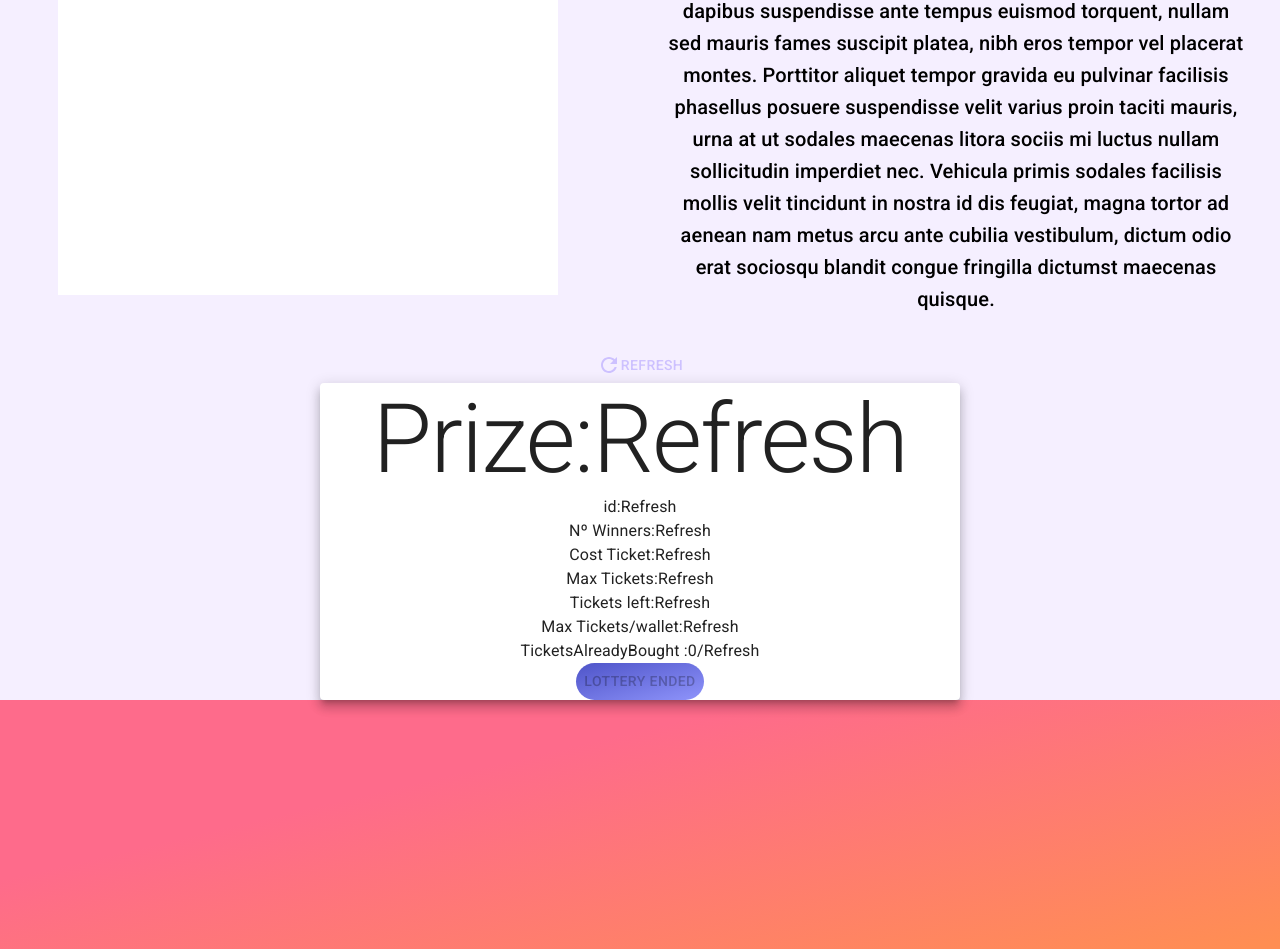
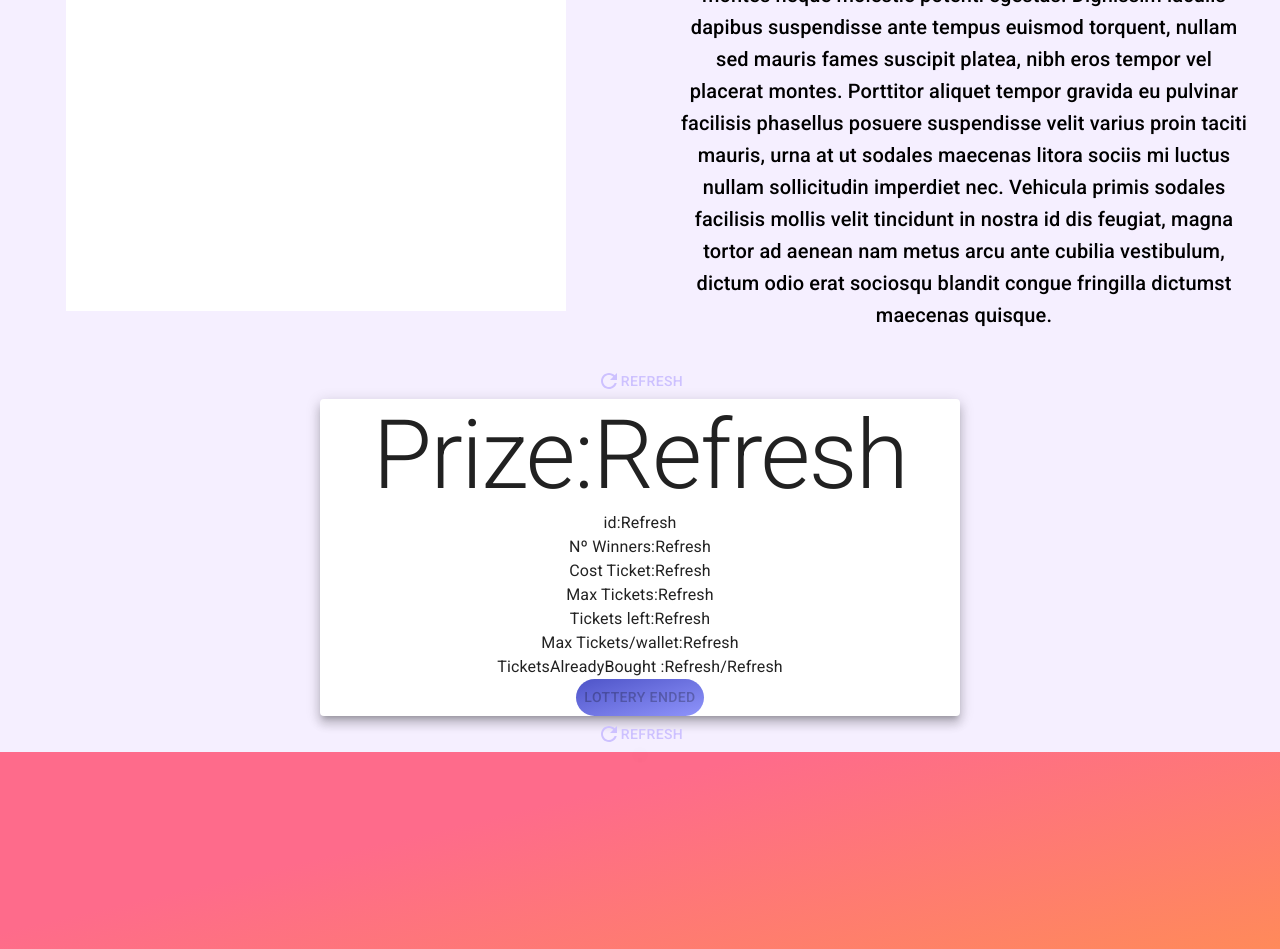
Before and after one commit to rexode/prueba-frontend, a React (Create React App) app in the folder web/: page / in a window 1280 px wide. Shown: the part 1026-1975 px from the top of the page. Built offline with nearby package versions, Linux system fonts and the light colour scheme.

Commit message:
inicio results

```diff
--- a/web/src/components/History.jsx
+++ b/web/src/components/History.jsx
@@ -4,26 +4,33 @@ import {Celebration} from "@mui/icons-material";
 import { Typography,Card, Grid, CardMedia } from "@mui/material";
 import logo from "../assets/logo.jpg"
 export default function History() {
-    return(
-            <Grid container spacing={2} columns={16} sx={{marginTop:5 }}>
-            <Grid xs={8}>
-            <CardMedia >
+    return (
+      <Grid container spacing={2} columns={16} sx={{ marginTop: 5 }}>
+        <Grid item xs={8}>
+          <CardMedia>
             <img src={logo} alt="Logo" />
           </CardMedia>
         </Grid>
-            <Grid xs={8}>
-            <Box sx={{margin:4}}>
-                <Typography variant="h2">
-                    Who are we?
-                </Typography>
+        <Grid item xs={8}>
+          <Box sx={{ margin: 4 }}>
+            <Typography variant="h2">Who are we?</Typography>
             <Typography variant="h6">
-                pepe ipsum dolor sit amet consectetur adipiscing, elit himenaeos praesent senectus natoque litora condimentum, montes neque molestie potenti egestas. Dignissim iaculis dapibus suspendisse ante tempus euismod torquent, nullam sed mauris fames suscipit platea, nibh eros tempor vel placerat montes. Porttitor aliquet tempor gravida eu pulvinar facilisis phasellus posuere suspendisse velit varius proin taciti mauris, urna at ut sodales maecenas litora sociis mi luctus nullam sollicitudin imperdiet nec. Vehicula primis sodales facilisis mollis velit tincidunt in nostra id dis feugiat, magna tortor ad aenean nam metus arcu ante cubilia vestibulum, dictum odio erat sociosqu blandit congue fringilla dictumst maecenas quisque.
-
+              pepe ipsum dolor sit amet consectetur adipiscing, elit himenaeos
+              praesent senectus natoque litora condimentum, montes neque
+              molestie potenti egestas. Dignissim iaculis dapibus suspendisse
+              ante tempus euismod torquent, nullam sed mauris fames suscipit
+              platea, nibh eros tempor vel placerat montes. Porttitor aliquet
+              tempor gravida eu pulvinar facilisis phasellus posuere suspendisse
+              velit varius proin taciti mauris, urna at ut sodales maecenas
+              litora sociis mi luctus nullam sollicitudin imperdiet nec.
+              Vehicula primis sodales facilisis mollis velit tincidunt in nostra
+              id dis feugiat, magna tortor ad aenean nam metus arcu ante cubilia
+              vestibulum, dictum odio erat sociosqu blandit congue fringilla
+              dictumst maecenas quisque.
             </Typography>
           </Box>
         </Grid>
       </Grid>
-
-    )
+    );
 
 }
--- a/web/src/components/Lottery.jsx
+++ b/web/src/components/Lottery.jsx
@@ -33,7 +33,7 @@ export default function Lottery(props) {
   const [Success, setSuccess] = useState(false);
 
   const [NTickets, setNTickets] = useState(parseInt(0));
-  const [TotalTicketsUser, setTotalTicketsUser] = useState(parseInt(0));
+  const [TotalTicketsUser, setTotalTicketsUser] = useState("Refresh");
   let PercentageWinners = [
     [],
     [0.8],
--- a/web/src/components/Results.jsx
+++ b/web/src/components/Results.jsx
@@ -1,43 +1,94 @@
 import React from "react";
 import { useEffect, useState } from "react";
+import { Refresh, Add, Remove } from "@mui/icons-material";
 
 import { ethers } from "ethers";
 import abi from "../abi/abi.json";
+import {
+  Button,
+  Typography,
+  Card,
+  Grid,
+  Alert,
+  Snackbar,
+  ButtonGroup,
+} from "@mui/material";
+import { Box } from "@mui/system";
 
 export default function (props) {
   const { account, provider } = props;
-  const [IdGame, setIdGame] = useState("Refresh");
+  const [lastGameId, setLastGameId] = useState(parseInt(0));
   const [active, setActive] = useState(false);
-  let winners = [][20];
+  const [buttonState, setButtonState] = useState("loaded");
+
+  let Winners = Array.from(Array(1000), () => new Array());
   let Nwinners = [];
+  let Pool = [];
+
   const getInfoContract = async () => {
+    setButtonState("loading");
     const contract = new ethers.Contract(
-      "0x97a3e38711404202Fc432555aC8c33FFE78558d1",
+      "0x925463A53124b23B5162ad1C3dCffcBcd6BEE040",
       abi,
       provider
     );
+
     const temActive = await contract.active();
     console.log(temActive.toString());
     setActive(temActive);
 
     const temIdGame = await contract.idGame();
     console.log(temIdGame.toString());
-    setIdGame(parseInt(temIdGame));
 
-    let lastGameId = active ? temIdGame - 1 : temIdGame;
-    if (lastGameId > 1) {
-      for (var i = lastGameId; i > lastGameId-3 && i>0; i--) {
-        var temNwinners = await contract.Nwinners(i);
-        console.log(temIdGame.toString());
+    let temlastGameId = temActive ? temIdGame : temIdGame;
+    console.log(temlastGameId.toString());
+    setLastGameId(temlastGameId);
+
+    if (temlastGameId >= 1) {
+      for (var i = temlastGameId; i > temlastGameId - 3 && i > 0; i--) {
+        const temNwinners = await contract.Nwinners(i);
+        console.log(temNwinners.toString());
+        Nwinners.push(temNwinners);
+
+        const temPool = await contract.pool(i);
+        console.log(temPool.toString());
+        Pool.push(temPool);
+
         Nwinners[i] = temNwinners;
-        for (var j =0 ; i < temNwinners; i++) {
-          var temWinners = await contract.winners(i,j);
-          winners.push(temWinners);
+        for (var j = 0; j < temNwinners; j++) {
+          const temWinners = await contract.winners(i, j);
+          console.log(temWinners);
+          Winners[i][j]=temWinners;
         }
       }
     }
+      setButtonState("loaded");
   };
-  return(
-    <></>
-  )
+  function ShowResults() {
+    return (
+      <Box>
+        <Card raised sx={{ width: 1 / 2 }}>
+          {Nwinners.map((winner) => (
+            <Typography>{winner}</Typography>
+          ))}
+        </Card>
+      </Box>
+    );
+  }
+
+  return (
+    <Box>
+      <Button onClick={getInfoContract} disabled={buttonState === "loading"}>
+        <Refresh />
+        {buttonState === "loaded" ? "Refresh" : "Fetching..."}
+      </Button>
+      {buttonState === "loaded" ? (
+        <Box sx={{ display: "flex", justifyContent: "center" }}>
+          {ShowResults()}
+        </Box>
+      ) : (
+        <></>
+      )}
+    </Box>
+  );
 }
```
Lines whose indentation alone changed are shown as unchanged.
